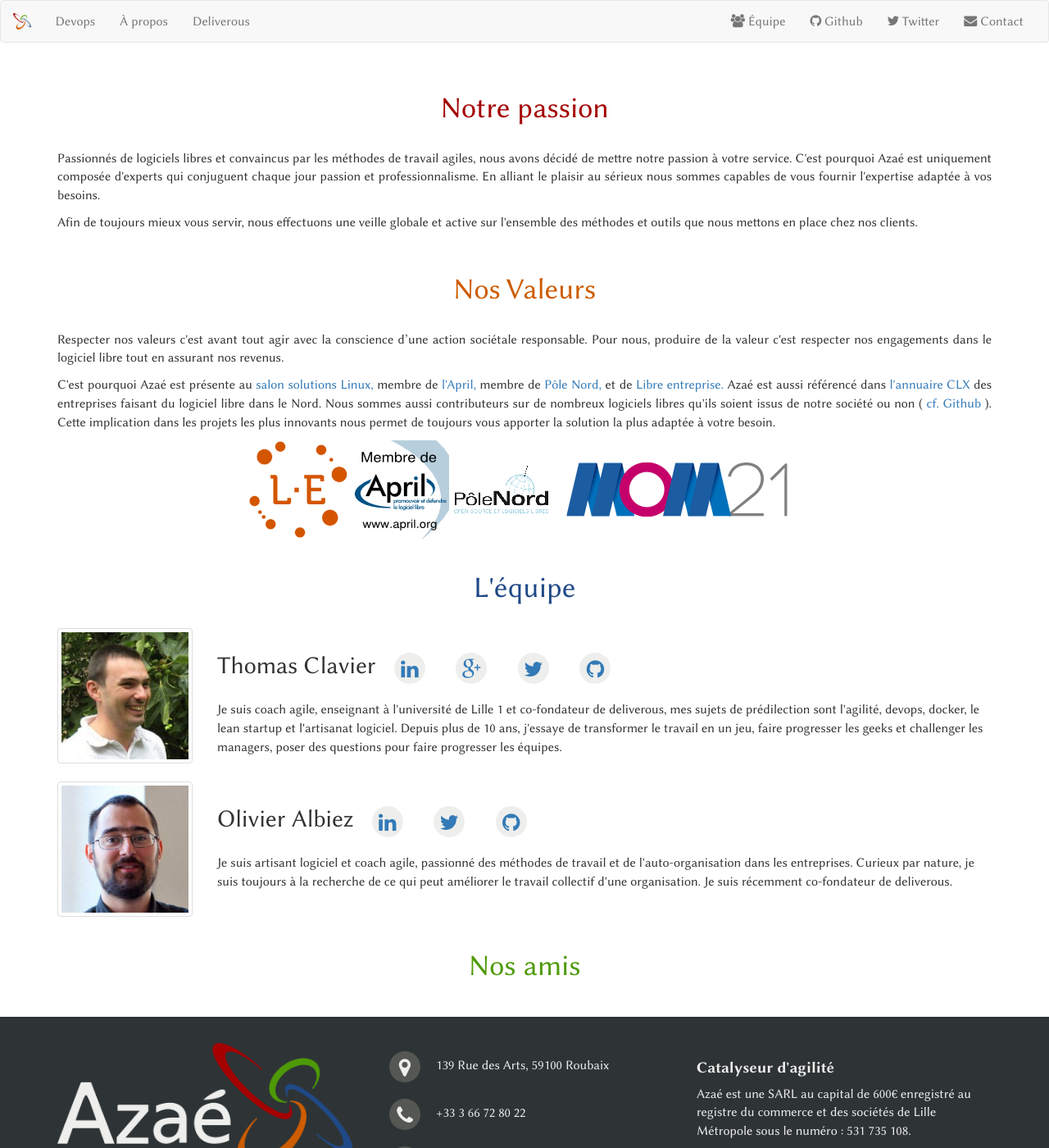
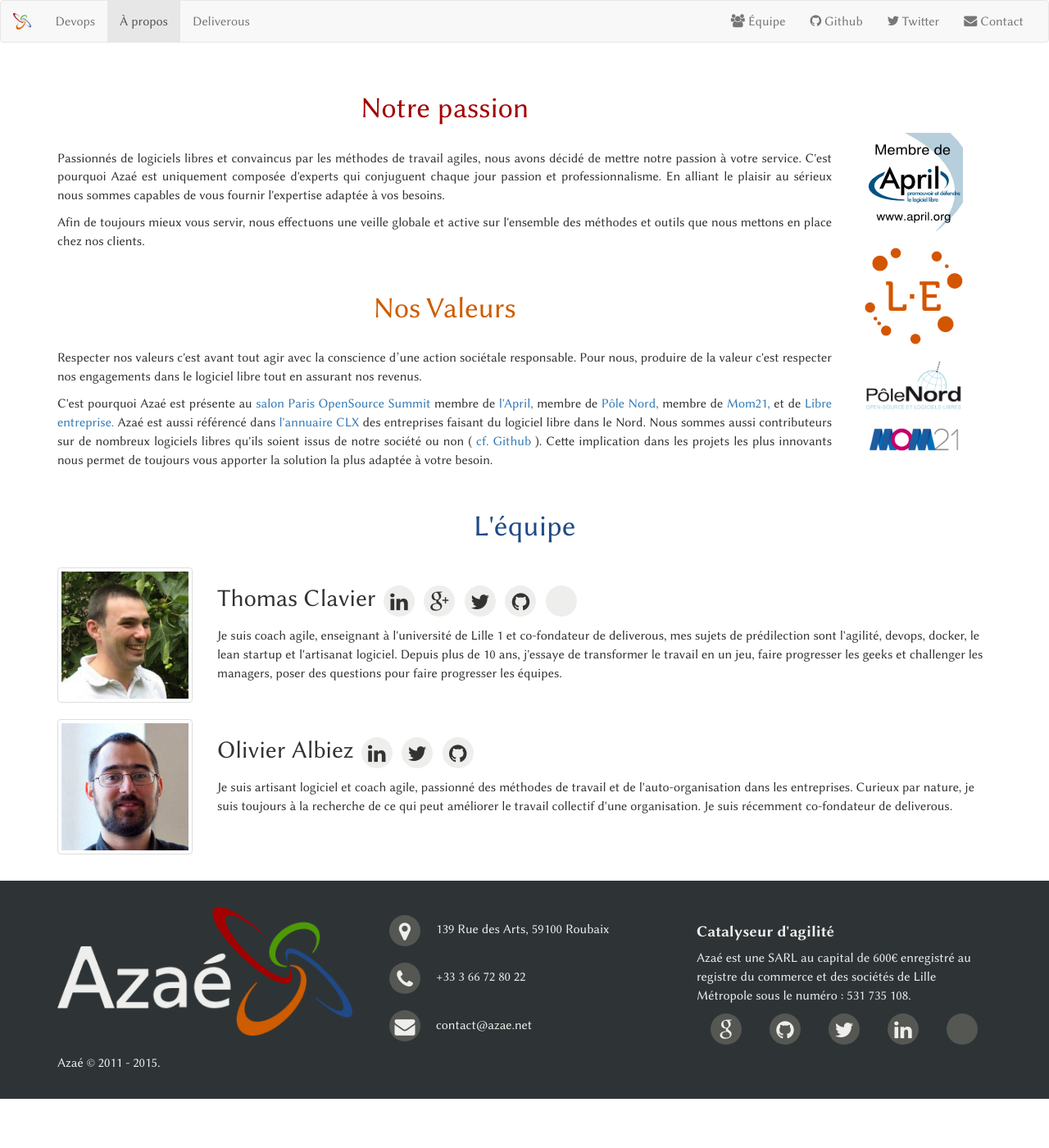
Before and after one commit to coachBZH/azae.net, a Jekyll site: the page built from about.html, in a window 1280 px wide and 1400 px high. Shown: the whole window at 82% size. Built offline with Jekyll 4.4.1, drawn with Linux system fonts in a browser that asks for light colours; some web fonts are replaced.

Commit message:
liens viadeo et linkedin société

```diff
--- a/_includes/footer.html
+++ b/_includes/footer.html
@@ -31,6 +31,8 @@
             <a href='https://google.com/+AzaeNet'><i class="fa fa-google"></i></a>
             <a href='https://github.com/azae'><i class="fa fa-github"></i></a>
             <a href='http://twitter.com/azae_net'><i class="fa fa-twitter"></i></a>
+            <a href='http://www.linkedin.com/company/aza-'><i class="fa fa-linkedin"></i></a>
+            <a href='http://www.viadeo.com/fr/company/azae'><i class="fa socicon-viadeo"></i></a>
           </div>
         </div>
       </div>
--- a/about.html
+++ b/about.html
@@ -1,7 +1,10 @@
 ---
 layout: default
 title: A Propos
+permalink: /about/
 ---
+<div class="row">
+  <div class="col-md-10">
     <div class='row spacer-20'>
       <div class='col-md-12 text-center'>
         <h1 class='color-scarlet-red'>Notre passion</h1>
@@ -38,11 +41,13 @@
         </p>
         <p class="text-justify">
           C'est pourquoi Azaé est présente au
-            <a href='http://www.solutionslinux.fr/exposant.html?eid=3960'>salon solutions Linux,</a>
+          <a href='http://www.opensourcesummit.paris/exposant.html?eid=8212'>salon Paris OpenSource Summit</a>
           membre de
           <a href='http://www.april.org/association/personnes-morales.html'>l'April,</a>
           membre de
           <a href='http://www.polenord.info/annuaire/azae'>Pôle Nord,</a>
+          membre de
+          <a href='http://www.mom21.org/'>Mom21,</a>
           et de
           <a href='http://www.libre-entreprise.org/entreprises'>Libre entreprise.</a>
           Azaé est aussi référencé dans
@@ -54,20 +59,38 @@
           permet de toujours vous apporter la solution la plus adaptée à votre
           besoin.
         </p>
+        <!--
           <div class="text-center">
-        <a href='http://www.libre-entreprise.org/'>
-            <img src='/img/libre-entreprise-120x120.png'>
-        </a>
-        <a href='http://www.april.org/association/personnes-morales.html'>
+          <a class="partenaire-img" href='http://www.april.org/association/personnes-morales.html'>
           <img src='/img/membre-de-april-120x120.png'>
           </a>
-        <a href='http://www.polenord.info/'>
-            <img src='/img/polenord-120.png'>
+          <a class="partenaire-img" href='http://www.libre-entreprise.org/'>
+          <img src='/img/libre-entreprise.png'>
           </a>
-        <a href='http://www.mom21.org/'>
+          <a class="partenaire-img" href='http://www.polenord.info/'>
+          <img src='/img/polenord.png'>
+          </a>
+          <a class="partenaire-img" href='http://www.mom21.org/'>
           <img src='/img/mom21.png'>
           </a>
           </div>
+        -->
+      </div>
+    </div>
+  </div>
+  <div class="col-md-2 spacer-80">
+    <a class="partenaire-img" href='http://www.april.org/association/personnes-morales.html'>
+      <img src='/img/membre-de-april-120x120.png'>
+    </a>
+    <a class="partenaire-img" href='http://www.libre-entreprise.org/'>
+      <img src='/img/libre-entreprise-120x120.png'>
+    </a>
+    <a class="partenaire-img" href='http://www.polenord.info/'>
+      <img src='/img/polenord.png'>
+    </a>
+    <a class="partenaire-img" href='http://www.mom21.org/'>
+      <img src='/img/mom21.png'>
+    </a>
   </div>
 </div>
 <div class='row spacer-20'>
@@ -82,7 +105,7 @@
   <div class='col-md-10'>
     <h2>
       Thomas Clavier
-        <span class="contact">
+      <span class="team">
         <a href='http://fr.linkedin.com/in/thomasclavier'>
           <i class='fa fa-linkedin'></i>
         </a>
@@ -94,6 +117,9 @@
         </a>
         <a href='https://github.com/tclavier'>
           <i class='fa fa-github'></i>
+        </a>
+        <a href='http://fr.viadeo.com/fr/profile/thomas.clavier'>
+          <i class='fa socicon-viadeo'></i>
         </a>
       </span>
     </h2>
@@ -109,7 +135,7 @@
   <div class='col-md-10'>
     <h2>
       Olivier Albiez
-        <span class="contact">
+      <span class="team">
         <a href='http://fr.linkedin.com/in/olivieralbiez'>
           <i class='fa fa-linkedin'></i>
         </a>
@@ -126,8 +152,10 @@
     </p>
   </div>
 </div>
+<!--
 <div class='row spacer-20'>
   <div class='col-md-12 text-center'>
     <h1 class="color-chameleon">Nos amis</h1>
   </div>
 </div>
+-->
```
Lines whose indentation alone changed are shown as unchanged.
